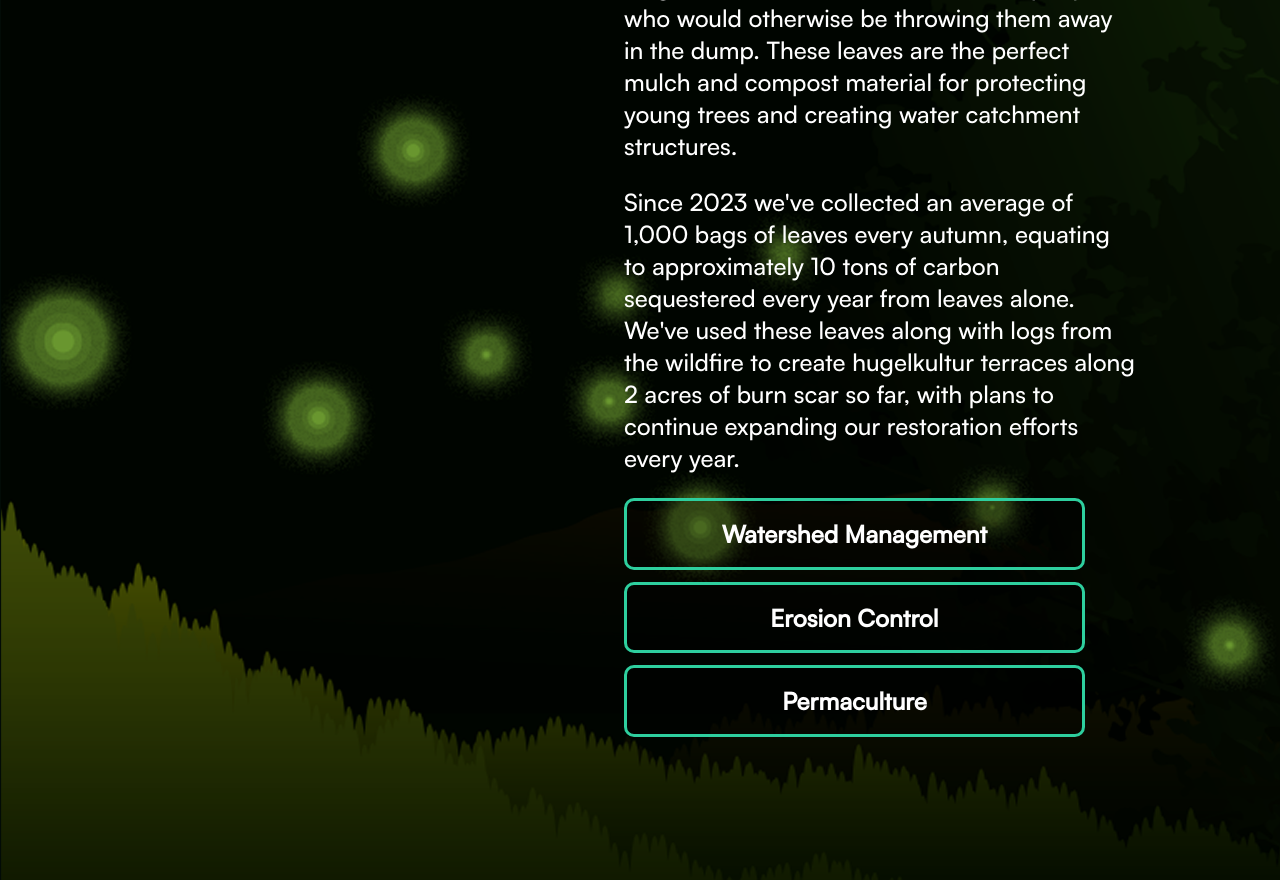
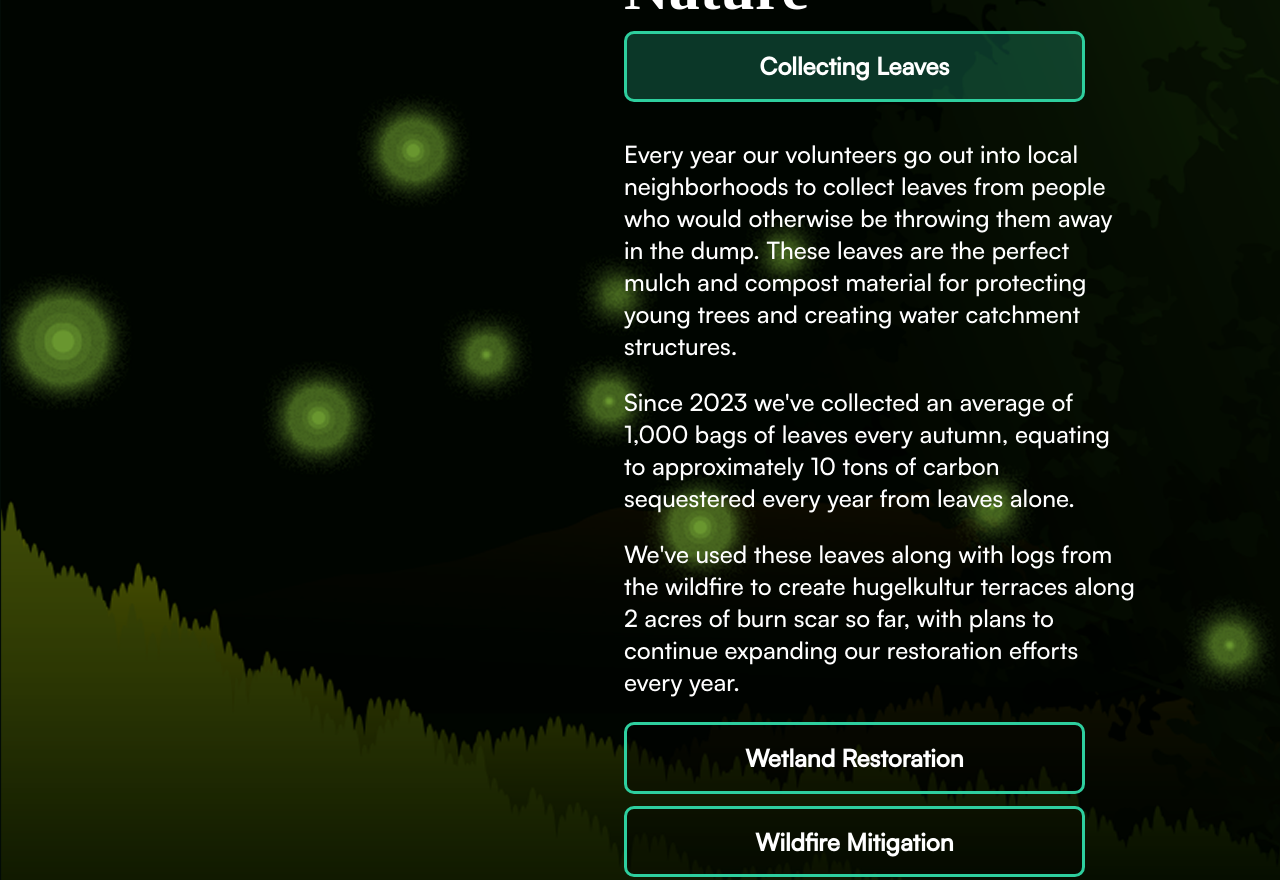
Before and after one commit to wetfish/wetfish.net, a SvelteKit app in the folder ui/: page /nature in a window 1280 px wide. Shown: the part 1920-2800 px from the top of the page. Built offline with nearby package versions, Linux system fonts and the light colour scheme; a web font is replaced by a local one.

Commit message:
Wrote actual content for the nature page

```diff
--- a/ui/src/lib/css/global.scss
+++ b/ui/src/lib/css/global.scss
@@ -24,6 +24,10 @@ html, body {
     src: url('$lib/fonts/Satoshi-Medium.woff') format('woff');
     font-weight: normal;
     font-style: normal;
+}
+
+a {
+    text-decoration: none;
 }
 
 .section-number {
--- a/ui/src/routes/nature/+page.svelte
+++ b/ui/src/routes/nature/+page.svelte
@@ -37,6 +37,10 @@
         }
     }
 
+    strong {
+        text-decoration: underline;
+    }
+
     .content {
         display: flex;
         justify-content: flex-start;
@@ -58,7 +62,7 @@
         }
 
         &.two {
-            padding-top: 0;
+            padding-top: 200px;
         }
 
         &.three {
@@ -114,7 +118,7 @@
             }
 
             &.three {
-                padding-top: 600px;
+                padding-top: 300px;
                 padding-bottom: 0;
             }
         }
@@ -129,8 +133,8 @@
 
     const accordionOptions = [
         {id: 'leaves', title: 'Collecting Leaves'},
-        {id: 'water', title: 'Watershed Management'},
-        {id: 'erosion', title: 'Erosion Control'},
+        {id: 'water', title: 'Wetland Restoration'},
+        {id: 'fire', title: 'Wildfire Mitigation'},
         {id: 'permaculture', title: 'Permaculture'},
     ];
 </script>
@@ -186,40 +190,68 @@
                 <Accordion options={accordionOptions}>
                     {#snippet leaves()}
                         <p>
-                            Every year our volunteers go out into their neighborhoods to collect leaves from people who would otherwise be throwing them away in the dump.
+                            Every year our volunteers go out into local neighborhoods to collect leaves from people who would otherwise be throwing them away in the dump.
                             These leaves are the perfect mulch and compost material for protecting young trees and creating water catchment structures.
                         </p>
 
                         <p>
                             Since 2023 we've collected an average of 1,000 bags of leaves every autumn, equating to approximately 10 tons of carbon sequestered every year from leaves alone.
+                        </p>
+
+                        <p>
                             We've used these leaves along with logs from the wildfire to create hugelkultur terraces along 2 acres of burn scar so far, with plans to continue expanding our restoration efforts every year.
                         </p>
                     {/snippet}
 
                     {#snippet water()}
                         <p>
-                            By building water catchment structures out of dead trees in wildfire burn scars, we slow down the water and give it time to absorb into the ground.
-                            This captured ground water replenishes perched aquifers and brings new life to old springs.
+                            We build water catchment structures out of dead trees in wildfire burn scars, slowing down the water and giving it time to absorb into the ground.
+                            This captured ground water recharges high-elevation aquifers and brings new life to old springs.
+                        </p>
+
+                        <p>
+                            A common technique for this type of work is called Low-Tech Process-Based Restoration (or PBR for short).
+                            These techniques include beaver bio-mimicry, using locally available materials like logs, mud, and rocks to create Beaver Dam Analogs (BDAs).
+                        </p>
+
+                        <p>
+                            By specifically targeting mountain streams we store water in the ground longer, reducing drought and flood risk downstream in the valleys where most cities and towns are located.
                         </p>
                     {/snippet}
 
-                    {#snippet erosion()}
+                    {#snippet fire()}
                         <p>
                             Wildfires create unstable landscapes prone to flash flooding and erosion.
+                            Water catchment structures reduce flooding while catching sediment and debris.
+                            This is a benefit for downstream water users by providing naturally filtered ground water.
                         </p>
 
                         <p>
-                            Water catchment structures reduce flooding while catching sediment and debris.
-                            This is a benefit for downstream water users by providing naturally filtered ground water.
+                            By cutting dead tree limbs and downed trees in the aftermath of wildfires, we gain valuable resources.
+                            We've built hiking trails, hugelkultur terraces, and beaver dams while simultaneously reducing fire risk.
+                        </p>
+
+                        <p>
+                            We reduce fuel loads, put carbon directly back into the soil by buring logs, and improve water retention to increase the growth speed and viability of the trees we plant.
                         </p>
                     {/snippet}
 
                     {#snippet permaculture()}
                         <p>
                             It comes in many names: permaculture, regenerative agriculture, agroforestry; but the principles are the same.
-                            First, observe the natural landscape, existing conditions, and study what was there historically.
-                            Then use locally available materials to create diverse microclimates that foster life.
-                            Now we are growing a food forest that provides abundance for humans as well as all other life in the surrounding ecosystem.
+                            <strong>First:</strong> Observe the natural landscape, existing conditions, and study the land's history.
+                            <strong>Then:</strong> Use locally available materials to create diverse microclimates that foster life.
+                        </p>
+
+                        <p>
+                            Since 2020, volunteers from Wetfish have been working to transform wildfire burn scars back into productive forests.
+                            The goal is to create permaculture food forests which provide food for people as well as a restored habitat for all the plants and animals that are native to the area.
+                        </p>
+
+                        <p>
+                            In 2025 we started a new experiment - using dead trees to build raised beds for growing annual food crops.
+                            These raised beds are built on the downhill slope side of the hugelkultur terraces we made over the past few years.
+                            This allows the uphill side of the terraces to be left undisturbed, perfect for growing native trees, shrubs, and perennial crops.
                         </p>
                     {/snippet}
                 </Accordion>
```
